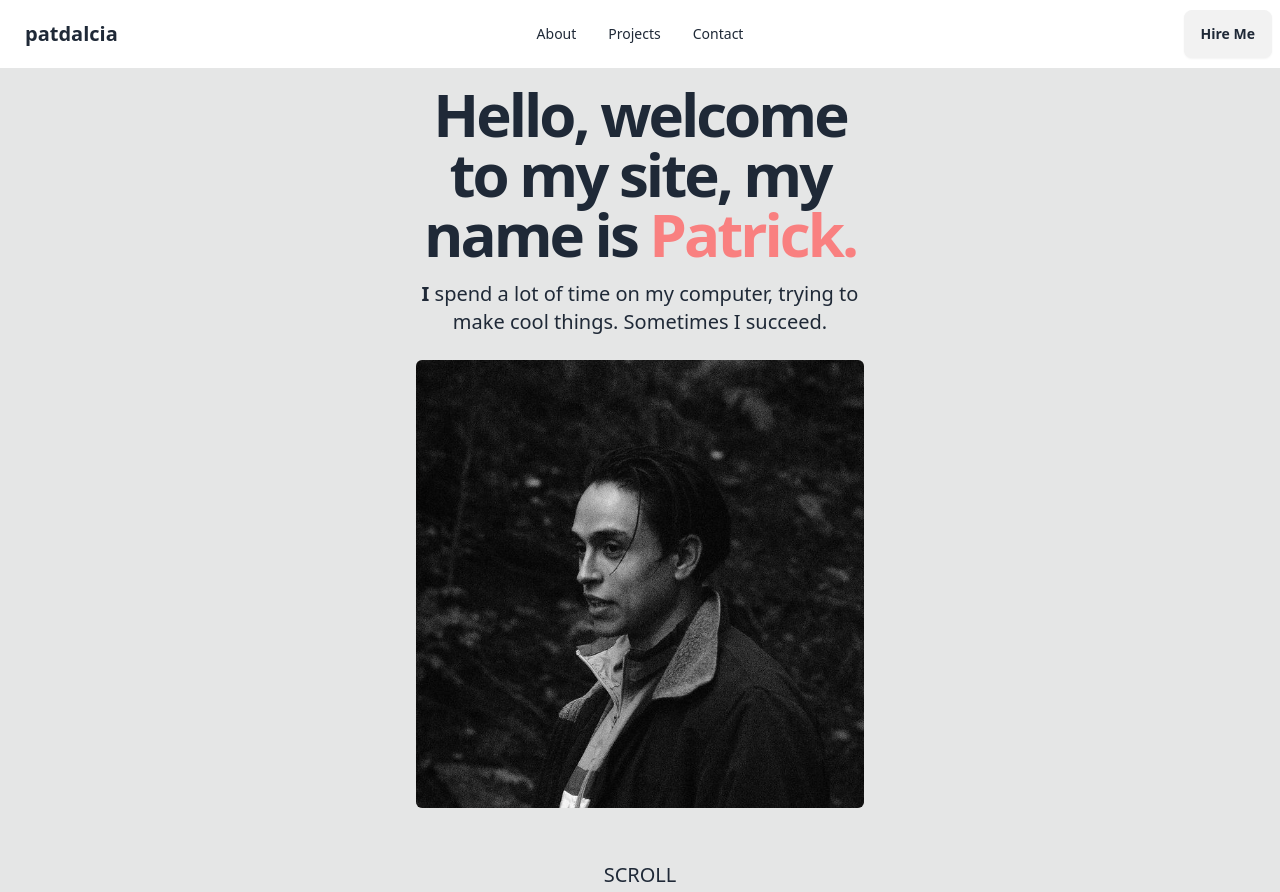
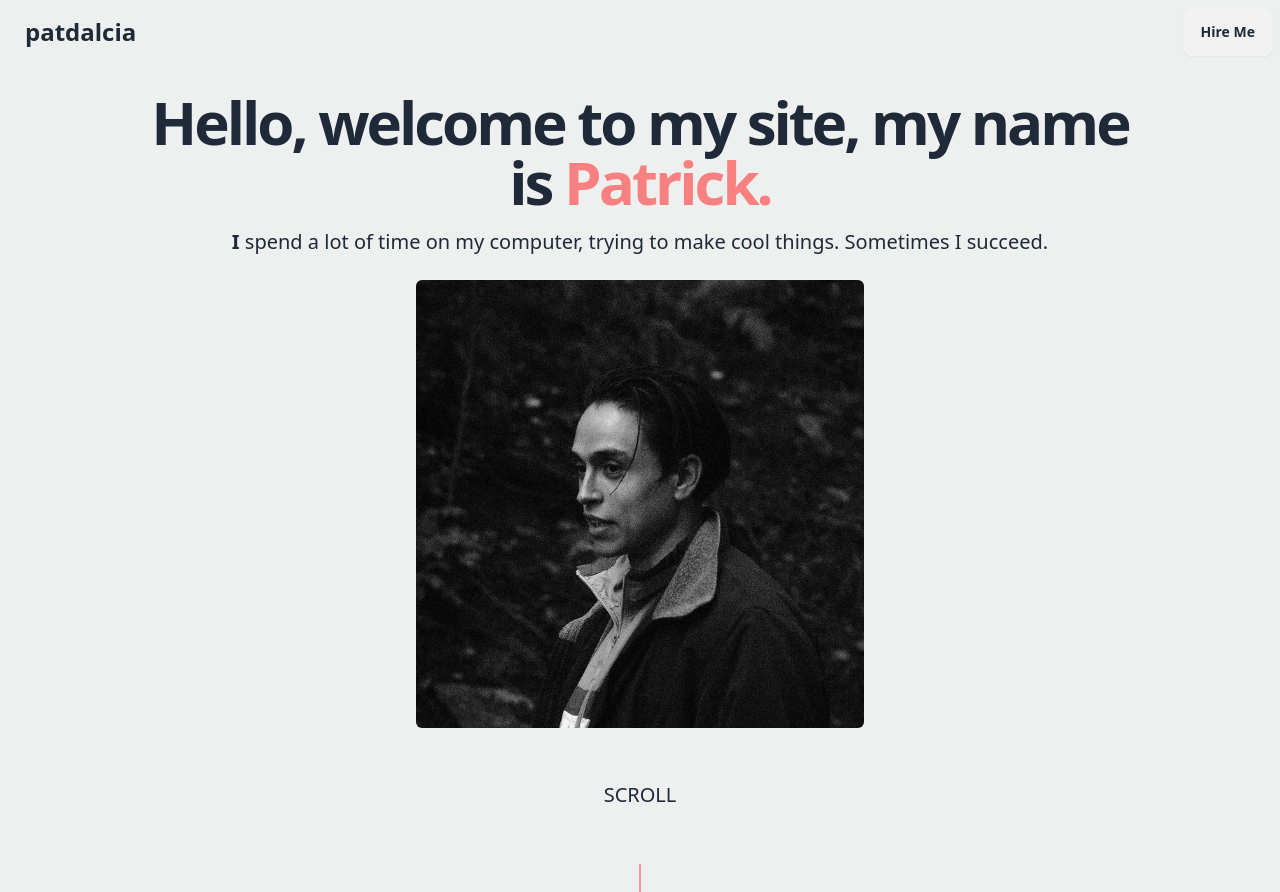
Before and after one commit to patdalcia/portfolio, an Astro site: page / in a window 1280 px wide. Shown: the top 892 px of the page. Built offline with nearby package versions, Linux system fonts and the light colour scheme; Astro itself is replaced by a stand-in of ours; what tailwindcss-hero-patterns would draw is missing.

Commit message:
updated stylings

```diff
--- a/src/components/Navigation.astro
+++ b/src/components/Navigation.astro
@@ -1,4 +1,8 @@
-<div class="navbar bg-base-100 sticky top-0 z-10">
+---
+
+---
+
+<div class="navbar sticky top-0 z-10">
     <div class="navbar-start">
       <div class="dropdown">
         <div tabindex="0" role="button" class="btn btn-ghost lg:hidden">
@@ -14,14 +18,7 @@
           </li>
         </ul>
       </div>
-      <a class="btn btn-ghost text-xl">patdalcia</a>
-    </div>
-    <div class="navbar-center hidden lg:flex">
-      <ul class="menu menu-horizontal px-1">
-        <li><a href="#about">About</a></li>
-        <li><a>Projects</a></li>
-        <li><a>Contact</a></li>
-      </ul>
+      <a class="btn btn-ghost text-2xl">patdalcia</a>
     </div>
     <div class="navbar-end">
       <a class="btn">Hire Me</a>
--- a/src/components/widgets/About.astro
+++ b/src/components/widgets/About.astro
@@ -4,6 +4,7 @@ export interface Props {
 	title?: string;
   subtitle? : string;
   tagline? : string;
+
 }
 
 const {
@@ -13,7 +14,7 @@ const {
 } = Astro.props;
 ---
 
-<section class="w-full h-screen flex flex-col justify-evenly" id="about">
+<section class="w-full h-screen flex flex-col justify-around items-center" id="about">
     <div class="w-full h-1/4 p-5 text-center">
         {
         tagline && (
@@ -33,9 +34,8 @@ const {
         }
         {subtitle && <p class="text-xl text-muted mb-6 dark:text-slate-300" set:html={subtitle} />}
     </div>
-    <div class="flex w-full">
-        <div class="grid h-20 flex-grow card bg-base-300 rounded-box place-items-center">content</div>
-        <div class="divider divider-horizontal">OR</div>
-        <div class="grid h-20 flex-grow card bg-base-300 rounded-box place-items-center">content</div>
+    <div class="w-11/12 h-3/5 flex justify-center">
+      <div class="card lg:card-side bg-base-100 shadow-xl w-10/12 h-full">
       </div>
+    </div>
 </section>
--- a/src/components/widgets/Hero.astro
+++ b/src/components/widgets/Hero.astro
@@ -18,7 +18,7 @@ const {
 
 <div class="hero min-h-screen ">
   <div class="hero-content text-center">
-    <div class="max-w-md">
+    <div class="max-w-5xl">
       {
         title && (
           <h1
@@ -30,7 +30,7 @@ const {
       {subtitle && <p class="text-xl text-muted mb-6 dark:text-slate-300" set:html={subtitle} />}
       {
         image && (
-          <div class="relative m-auto max-w-5xl">
+          <div class="relative m-auto max-w-md">
             {typeof image === 'string' ? (
               <Fragment set:html={image} />
             ) : (
--- a/src/layouts/Layout.astro
+++ b/src/layouts/Layout.astro
@@ -16,7 +16,7 @@ const { title } = Astro.props;
 		<meta name="generator" content={Astro.generator} />
 		<title>{title}</title>
 	</head>
-	<body class="bg-repeat w-full h-full text-primary-100 heropattern-plus-red-100">
+	<body class="bg-repeat w-full h-full text-primary-100 heropattern-plus-red-200">
 		<slot />
 		<script src="../util/flowbite.min.js"></script>
 	</body>
@@ -43,7 +43,7 @@ const { title } = Astro.props;
 		scroll-behavior: smooth;
 	}
 	body {
-		background-color: #e5e6e6;
+		background-color: #e5e6e6a2;
 	}
 	code {
 		font-family:
```
